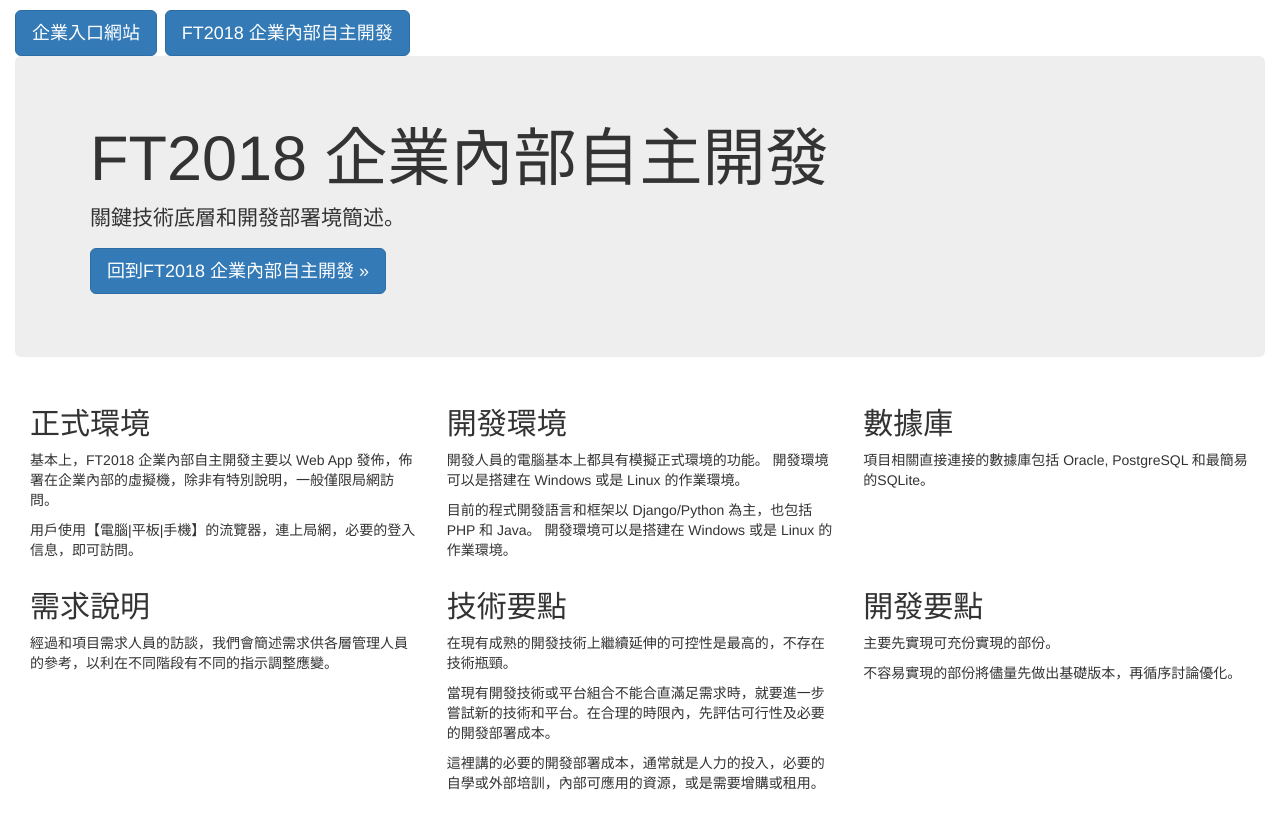
After one commit to twoutlook/ft2018, a Django app: page /dev in a window 1280 px wide. The commit adds this page. Run offline with Django 3.2, Linux system fonts and the light colour scheme; some libraries are stand-ins or nearby versions.

Commit message:
dev guideline

```diff
--- a/mysite/polls/templates/polls/index.html
+++ b/mysite/polls/templates/polls/index.html
@@ -20,6 +20,8 @@
 
       <div class="container-fluid">
         <a class='btn btn-primary btn-lg' href='http://portal.fulltech-metal.com/'>企業入口網站</a>&nbsp;
+
+
 <!-- <h1>FT2018 企業內部自主開發 压铸/模具 開發</h1> -->
 
 <!-- Main jumbotron for a primary marketing message or call to action -->
@@ -27,7 +29,7 @@
      <div class="container-fluid">
        <h1 class="display-3">FT2018 企業內部自主開發</h1>
        <p> 針對目前全製程 HR|T100|BPM|PDA 四個主要平台以外的內部自主開發.</p>
-       <p><a class="btn btn-primary btn-lg" href="#" role="button">瞭解更多 &raquo;</a></p>
+       <p><a class="btn btn-primary btn-lg" href="dev" role="button">瞭解更多 &raquo;</a></p>
      </div>
    </div>
 
--- /dev/null
+++ b/mysite/polls/templates/polls/indexDev.html
@@ -0,0 +1,98 @@
+
+{% load static %}
+
+
+<!DOCTYPE html>
+<html lang="en">
+  <head>
+    <meta charset="utf-8">
+    <meta http-equiv="X-UA-Compatible" content="IE=edge">
+    <meta name="viewport" content="width=device-width, initial-scale=1">
+<link rel="stylesheet" type="text/css" href="{% static 'polls/bootstrap.min.css' %}" />
+<link rel="stylesheet" type="text/css" href="{% static 'polls/style.css' %}" />
+
+</head>
+ <body>
+
+
+
+
+
+      <div class="container-fluid">
+        <a class='btn btn-primary btn-lg' href='http://portal.fulltech-metal.com/'>企業入口網站</a>&nbsp;
+            <a class='btn btn-primary btn-lg' href='http://10.10.0.108'>FT2018 企業內部自主開發</a>&nbsp;
+<!-- <h1>FT2018 企業內部自主開發 压铸/模具 開發</h1> -->
+
+<!-- Main jumbotron for a primary marketing message or call to action -->
+   <div class="jumbotron">
+     <div class="container-fluid">
+       <h1 class="display-3">FT2018 企業內部自主開發</h1>
+       <p> 關鍵技術底層和開發部署境簡述。</p>
+       <p><a class="btn btn-primary btn-lg" href="../" role="button">回到FT2018 企業內部自主開發 &raquo;</a></p>
+     </div>
+   </div>
+
+   <div class="container-fluid">
+     <!-- Example row of columns -->
+     <div class="row">
+       <div class="col-md-4">
+         <h2>正式環境</h2>
+         <p>基本上，FT2018 企業內部自主開發主要以 Web App 發佈，佈署在企業內部的虛擬機，除非有特別說明，一般僅限局網訪問。 </p>
+         <p>用戶使用【電腦|平板|手機】的流覽器，連上局網，必要的登入信息，即可訪問。 </p>
+         <!-- <p>單獨的額外需求，會單獨說明。 </p> -->
+
+          <!-- <p> <a class='btn btn-primary' href='http://10.10.0.111'>直接訪問正在開發的 Web App</a></p>… -->
+
+         <!-- <p><a class="btn btn-secondary" href="http://10.10.0.111" role="button">直接訪問正在開發的 Web App &raquo;</a></p> -->
+       </div>
+       <div class="col-md-4">
+         <h2>開發環境</h2>
+         <p>開發人員的電腦基本上都具有模擬正式環境的功能。
+           開發環境可以是搭建在 Windows 或是 Linux 的作業環境。 </p>
+           <p>目前的程式開發語言和框架以 Django/Python 為主，也包括 PHP 和 Java。
+             開發環境可以是搭建在 Windows 或是 Linux 的作業環境。 </p>
+
+         <!-- <p><a class="btn btn-primary" href="http://10.10.0.112" role="button">直接訪問正在開發的 Web App &raquo;</a></p> -->
+        </div>
+       <div class="col-md-4">
+         <h2>數據庫</h2>
+         <p>項目相關直接連接的數據庫包括 Oracle, PostgreSQL 和最簡易的SQLite。</p>
+         <!-- <p><a class="btn btn-secondary" href="#" role="button">直接訪問正在開發的 Web App &raquo;</a></p> -->
+       </div>
+     </div>
+     <div class="row">
+       <div class="col-md-4">
+         <h2>需求說明</h2>
+         <p>經過和項目需求人員的訪談，我們會簡述需求供各層管理人員的參考，以利在不同階段有不同的指示調整應變。 </p>
+         <!-- <p>用戶使用【電腦|平板|手機】的流覽器，連上局網，必要的登入信息，即可訪問。 </p> -->
+         <!-- <p>單獨的額外需求，會單獨說明。 </p> -->
+
+          <!-- <p> <a class='btn btn-primary' href='http://10.10.0.111'>直接訪問正在開發的 Web App</a></p>… -->
+
+         <!-- <p><a class="btn btn-secondary" href="http://10.10.0.111" role="button">直接訪問正在開發的 Web App &raquo;</a></p> -->
+       </div>
+       <div class="col-md-4">
+         <h2>技術要點</h2>
+         <p>在現有成熟的開發技術上繼續延伸的可控性是最高的，不存在技術瓶頸。
+            </p>
+            <p>當現有開發技術或平台組合不能合直滿足需求時，就要進一步嘗試新的技術和平台。在合理的時限內，先評估可行性及必要的開發部署成本。 </p>
+            <p>這裡講的必要的開發部署成本，通常就是人力的投入，必要的自學或外部培訓，內部可應用的資源，或是需要增購或租用。 </p>
+
+         <!-- <p><a class="btn btn-primary" href="http://10.10.0.112" role="button">直接訪問正在開發的 Web App &raquo;</a></p> -->
+        </div>
+       <div class="col-md-4">
+         <h2>開發要點</h2>
+         <p>主要先實現可充份實現的部份。</p>
+         <p>不容易實現的部份將儘量先做出基礎版本，再循序討論優化。</p>
+         <!-- <p><a class="btn btn-secondary" href="#" role="button">直接訪問正在開發的 Web App &raquo;</a></p> -->
+       </div>
+     </div>
+
+
+
+   </div> <!-- /container -->
+
+
+</div>
+</body>
+</html>
--- a/mysite/polls/urls.py
+++ b/mysite/polls/urls.py
@@ -9,6 +9,8 @@ app_name = 'polls'
 urlpatterns = [
     # ex: /polls/
     path('', views.index, name='index'),
+    path('dev', views.indexDev, name='indexDev'),
+
     # ex: /polls/5/
     path('<int:question_id>/', views.detail, name='detail'),
     # ex: /polls/5/results/
--- a/mysite/polls/views.py
+++ b/mysite/polls/views.py
@@ -34,6 +34,11 @@ def index(request):
     ft_dev_list = FtDev.objects.order_by('dev_datetime')[:12]
     context = {'ft_dev_list': ft_dev_list}
     return render(request, 'polls/index.html', context)
+
+def indexDev(request):
+    ft_dev_list = FtDev.objects.order_by('dev_datetime')[:12]
+    context = {'ft_dev_list': ft_dev_list}
+    return render(request, 'polls/indexDev.html', context)
 
 def detail(request, question_id):
     question = get_object_or_404(Question, pk=question_id)
```
